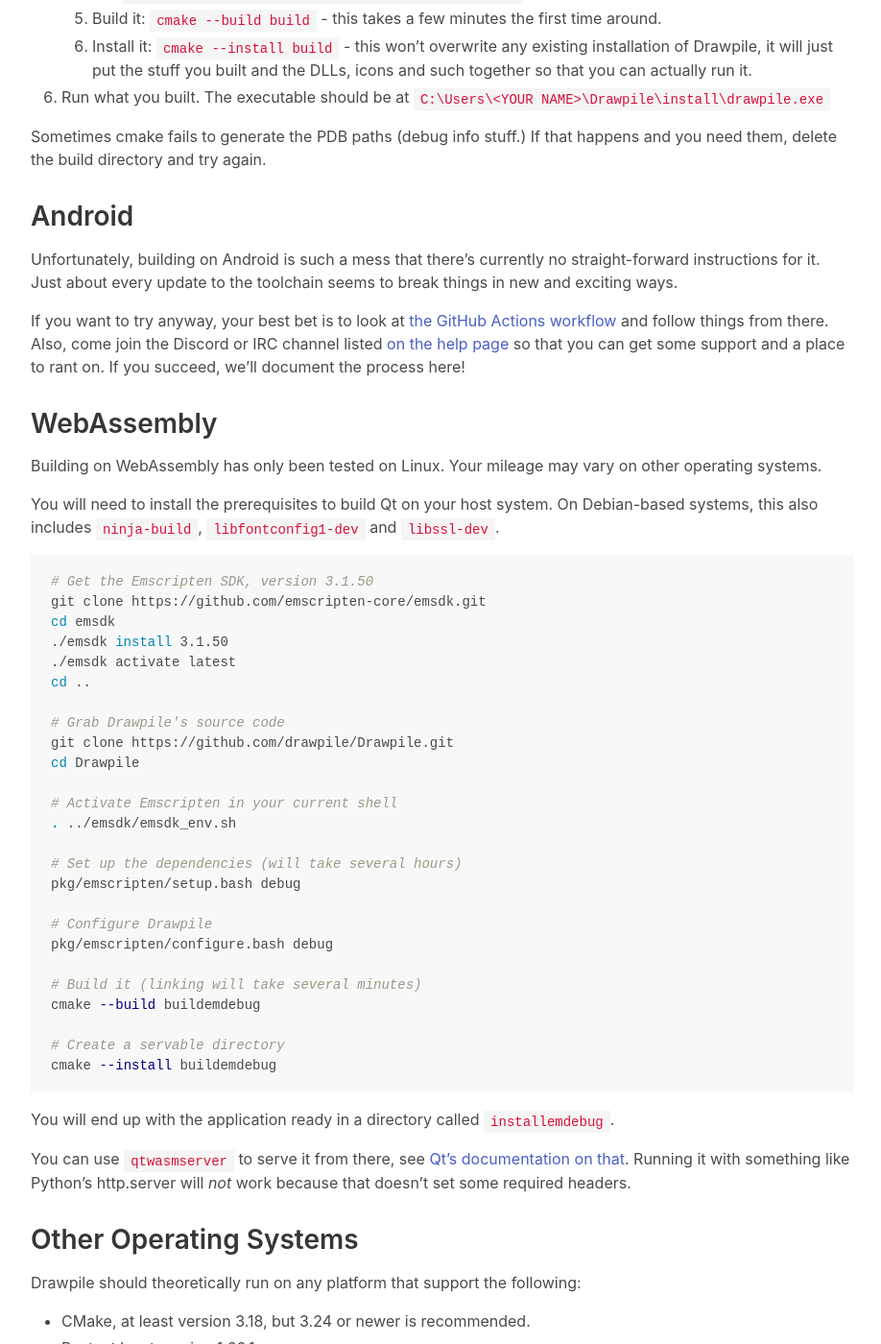
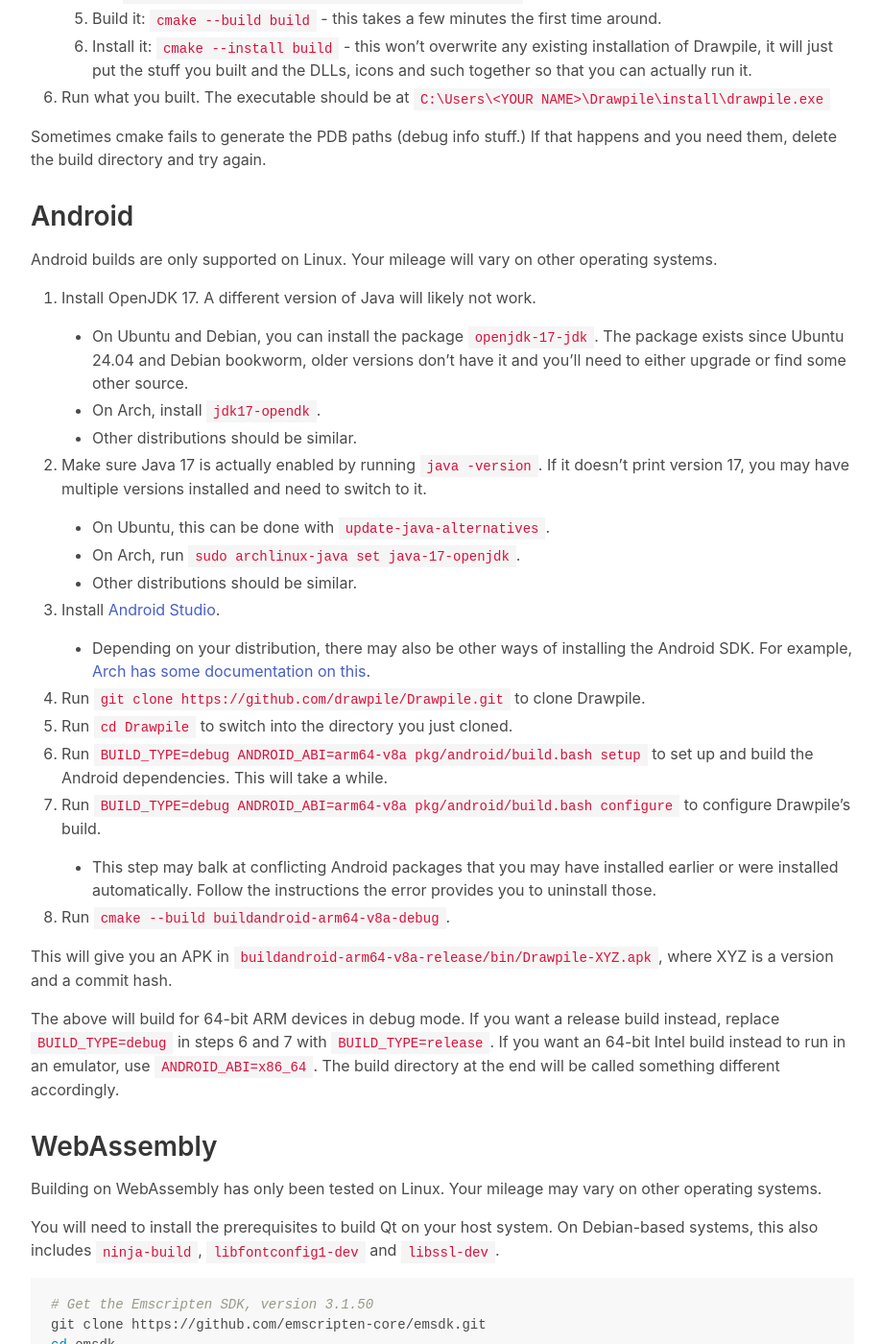
Before and after one commit to drawpile/drawpile.github.io, a Jekyll site: the page built from help/development/buildingfromsource.markdown, in a window 1280 px wide and 1400 px high, scrolled down 2840 px. Shown: the whole window at 96% size, without its empty margins (32-950 px from the left). Built offline with Jekyll 4.4.1, drawn with Linux system fonts in a browser that asks for light colours.

Commit message:
Add Android build instructions
Since it can be build locally now that we upgraded to a more recent
target version of the Android SDK.

```diff
--- a/help/development/buildingfromsource.markdown
+++ b/help/development/buildingfromsource.markdown
@@ -85,9 +85,28 @@
 
 ## Android
 
-Unfortunately, building on Android is such a mess that there's currently no straight-forward instructions for it. Just about every update to the toolchain seems to break things in new and exciting ways.
+Android builds are only supported on Linux. Your mileage will vary on other operating systems.
 
-If you want to try anyway, your best bet is to look at [the GitHub Actions workflow](https://github.com/drawpile/Drawpile/blob/main/.github/workflows/main.yml){:target="_blank"} and follow things from there. Also, come join the Discord or IRC channel listed [on the help page](https://drawpile.net/help/) so that you can get some support and a place to rant on. If you succeed, we'll document the process here!
+1. Install OpenJDK 17. A different version of Java will likely not work.
+    * On Ubuntu and Debian, you can install the package `openjdk-17-jdk`. The package exists since Ubuntu 24.04 and Debian bookworm, older versions don't have it and you'll need to either upgrade or find some other source.
+    * On Arch, install `jdk17-opendk`.
+    * Other distributions should be similar.
+2. Make sure Java 17 is actually enabled by running `java -version`. If it doesn't print version 17, you may have multiple versions installed and need to switch to it.
+    * On Ubuntu, this can be done with `update-java-alternatives`.
+    * On Arch, run `sudo archlinux-java set java-17-openjdk`.
+    * Other distributions should be similar.
+3. Install [Android Studio](https://developer.android.com/studio){:target="_blank"}.
+    * Depending on your distribution, there may also be other ways of installing the Android SDK. For example, [Arch has some documentation on this](https://wiki.archlinux.org/title/Android#App_development){:target="_blank"}.
+4. Run `git clone https://github.com/drawpile/Drawpile.git` to clone Drawpile.
+5. Run `cd Drawpile` to switch into the directory you just cloned.
+6. Run `BUILD_TYPE=debug ANDROID_ABI=arm64-v8a pkg/android/build.bash setup` to set up and build the Android dependencies. This will take a while.
+7. Run `BUILD_TYPE=debug ANDROID_ABI=arm64-v8a pkg/android/build.bash configure` to configure Drawpile's build.
+    * This step may balk at conflicting Android packages that you may have installed earlier or were installed automatically. Follow the instructions the error provides you to uninstall those.
+8. Run `cmake --build buildandroid-arm64-v8a-debug`.
+
+This will give you an APK in `buildandroid-arm64-v8a-release/bin/Drawpile-XYZ.apk`, where XYZ is a version and a commit hash.
+
+The above will build for 64-bit ARM devices in debug mode. If you want a release build instead, replace `BUILD_TYPE=debug` in steps 6 and 7 with `BUILD_TYPE=release`. If you want an 64-bit Intel build instead to run in an emulator, use `ANDROID_ABI=x86_64`. The build directory at the end will be called something different accordingly.
 
 ## WebAssembly
 
```
